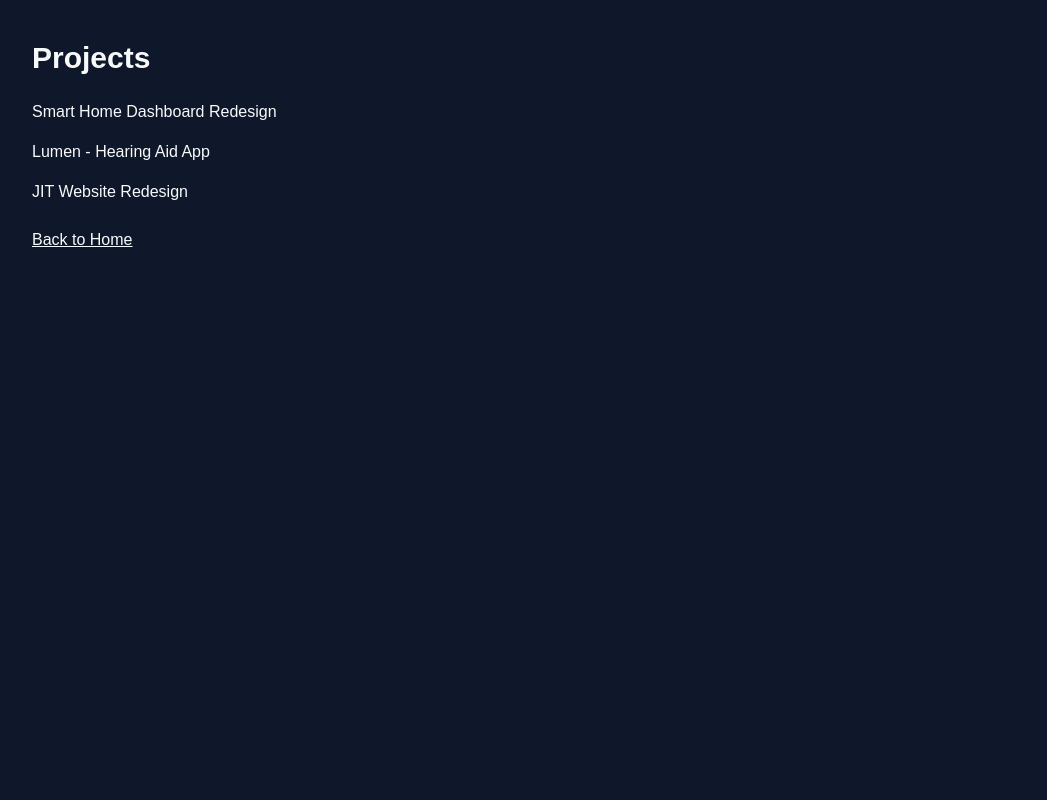
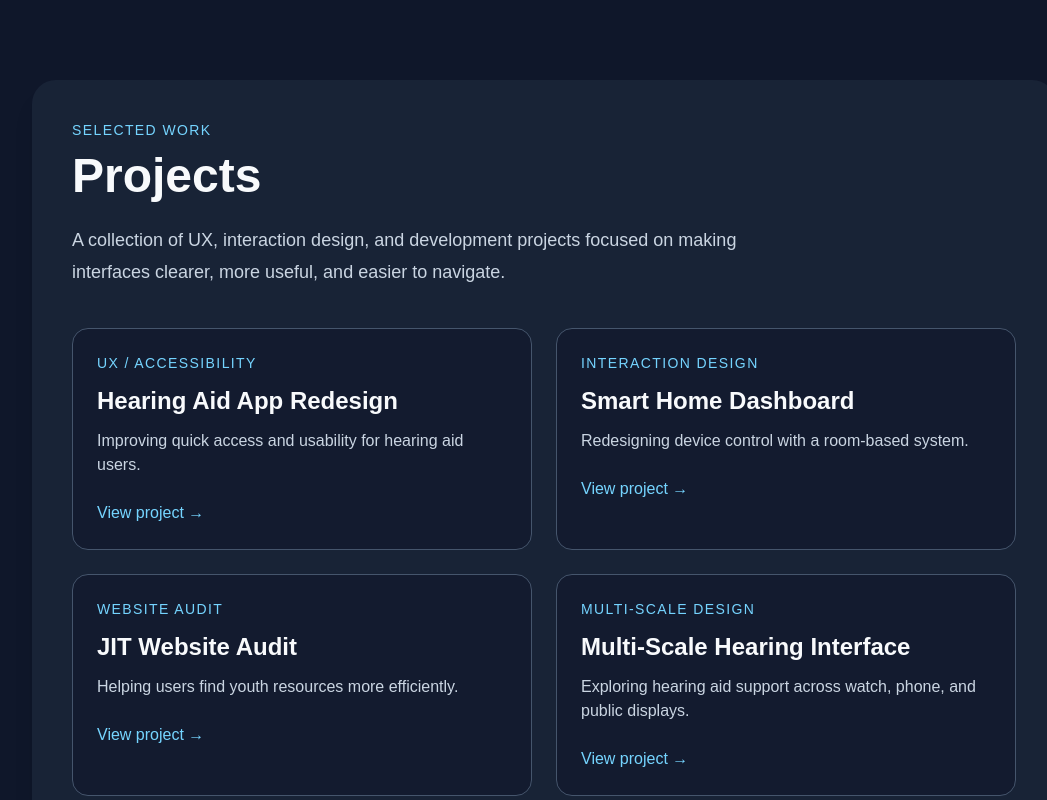
Before and after one commit to Jaibroo/J-Portfolio, a Next.js app: page /J-Portfolio/projects in a window 1280 px wide. Shown: the top 800 px of the page, without its empty margins (8-1055 px from the left). Built offline with nearby package versions, Linux system fonts and the light colour scheme.

Commit message:
expanded project routes & fleshed out the projects page

```diff
--- a/app/page.tsx
+++ b/app/page.tsx
@@ -37,39 +37,51 @@ export default function Home() {
           <h2 className="text-4xl font-semibold text-slate-50">Projects</h2>
 
           <div className="mt-8 space-y-6">
-            <div className="rounded-2xl border border-slate-600 bg-slate-900/60 p-6">
+            <Link
+              href="/projects/hearing-aid-app/"
+              className="block rounded-2xl border border-slate-600 bg-slate-900/60 p-6 transition hover:-translate-y-1 hover:border-sky-400 hover:shadow-xl"
+            >
               <h3 className="text-xl font-medium text-slate-50">
                 Hearing Aid App Redesign
               </h3>
               <p className="mt-2 text-slate-300">
                 Improving quick access and usability for hearing aid users.
               </p>
-            </div>
+              <p className="mt-4 text-sky-300">View project →</p>
+            </Link>
 
-            <div className="rounded-2xl border border-slate-600 bg-slate-900/60 p-6">
+            <Link
+              href="/projects/smart-home-dashboard/"
+              className="block rounded-2xl border border-slate-600 bg-slate-900/60 p-6 transition hover:-translate-y-1 hover:border-sky-400 hover:shadow-xl"
+            >
               <h3 className="text-xl font-medium text-slate-50">
                 Smart Home Dashboard
               </h3>
               <p className="mt-2 text-slate-300">
                 Redesigning device control with a room-based system.
               </p>
-            </div>
+              <p className="mt-4 text-sky-300">View project →</p>
+            </Link>
 
-            <div className="rounded-2xl border border-slate-600 bg-slate-900/60 p-6">
+            <Link
+              href="/projects/jit-website-audit/"
+              className="block rounded-2xl border border-slate-600 bg-slate-900/60 p-6 transition hover:-translate-y-1 hover:border-sky-400 hover:shadow-xl"
+            >
               <h3 className="text-xl font-medium text-slate-50">
                 JIT Website Audit
               </h3>
               <p className="mt-2 text-slate-300">
                 Helping users find resources more efficiently.
               </p>
-            </div>
+              <p className="mt-4 text-sky-300">View project →</p>
+            </Link>
           </div>
 
           <Link
             className="mt-8 inline-block rounded-full border border-sky-400 px-6 py-3 text-sky-300 transition hover:bg-sky-400 hover:text-slate-950"
             href="/projects"
           >
-            View more →
+            View all projects →
           </Link>
         </div>
       </section>
--- a/app/projects/[slug]/page.tsx
+++ b/app/projects/[slug]/page.tsx
@@ -6,15 +6,29 @@ const projectData = {
     description:
       "A UX project focused on helping hearing aid users quickly adjust settings in changing sound environments.",
   },
+
   "smart-home-dashboard": {
     title: "Smart Home Dashboard Redesign",
     description:
       "A redesign that organizes smart home devices by room so users can find and control devices faster.",
   },
+
   "jit-website-audit": {
     title: "JIT Website Audit",
     description:
       "A website audit focused on helping young adults find resources more easily.",
+  },
+
+  "multi-scale-hearing-interface": {
+    title: "Multi-Scale Hearing Interface",
+    description:
+      "A project exploring how hearing aid support changes across inch, foot, and yard-scale interfaces.",
+  },
+
+  "portfolio-scroll-reveal": {
+    title: "Portfolio Scroll Reveal",
+    description:
+      "A Next.js interaction study recreating a scroll-based reveal effect inspired by portfolio websites.",
   },
 };
 
@@ -35,6 +49,7 @@ export default function ProjectPage({
     return (
       <main className="min-h-screen p-10">
         <h1 className="text-3xl font-bold">Project not found</h1>
+
         <Link className="underline mt-6 inline-block" href="/projects">
           Back to Projects
         </Link>
--- a/app/projects/page.tsx
+++ b/app/projects/page.tsx
@@ -1,19 +1,82 @@
 import Link from "next/link";
+
+const projects = [
+  {
+    title: "Hearing Aid App Redesign",
+    description: "Improving quick access and usability for hearing aid users.",
+    slug: "hearing-aid-app",
+    type: "UX / Accessibility",
+  },
+  {
+    title: "Smart Home Dashboard",
+    description: "Redesigning device control with a room-based system.",
+    slug: "smart-home-dashboard",
+    type: "Interaction Design",
+  },
+  {
+    title: "JIT Website Audit",
+    description: "Helping users find youth resources more efficiently.",
+    slug: "jit-website-audit",
+    type: "Website Audit",
+  },
+  {
+    title: "Multi-Scale Hearing Interface",
+    description: "Exploring hearing aid support across watch, phone, and public displays.",
+    slug: "multi-scale-hearing-interface",
+    type: "Multi-Scale Design",
+  },
+  {
+    title: "Portfolio Scroll Reveal",
+    description: "A Next.js interaction study using scroll-based content reveal.",
+    slug: "portfolio-scroll-reveal",
+    type: "Next.js Interaction",
+  },
+];
 
 export default function Projects() {
   return (
-    <main className="min-h-screen p-10">
-      <h1 className="text-3xl font-bold">Projects</h1>
+    <main className="min-h-screen px-10 py-20">
+      <section className="max-w-5xl rounded-3xl bg-slate-800/70 p-10 shadow-xl">
+        <p className="text-sm uppercase tracking-widest text-sky-300">
+          Selected Work
+        </p>
 
-      <ul className="mt-6 space-y-4">
-        <li>Smart Home Dashboard Redesign </li>
-        <li>Lumen - Hearing Aid App</li>
-        <li>JIT Website Redesign</li>
-      </ul>
+        <h1 className="mt-3 text-5xl font-bold text-slate-50">Projects</h1>
 
-      <Link className="underline block mt-6" href="/">
-        Back to Home
-      </Link>
+        <p className="mt-6 max-w-2xl text-lg leading-8 text-slate-300">
+          A collection of UX, interaction design, and development projects focused
+          on making interfaces clearer, more useful, and easier to navigate.
+        </p>
+
+        <div className="mt-10 grid gap-6 md:grid-cols-2">
+          {projects.map((project) => (
+            <Link
+              key={project.slug}
+              href={`/projects/${project.slug}/`}
+              className="block rounded-2xl border border-slate-600 bg-slate-900/60 p-6 transition hover:-translate-y-1 hover:border-sky-400 hover:shadow-xl"
+            >
+              <p className="text-sm uppercase tracking-widest text-sky-300">
+                {project.type}
+              </p>
+
+              <h2 className="mt-3 text-2xl font-semibold text-slate-50">
+                {project.title}
+              </h2>
+
+              <p className="mt-3 text-slate-300">{project.description}</p>
+
+              <p className="mt-6 text-sky-300">View project →</p>
+            </Link>
+          ))}
+        </div>
+
+        <Link
+          className="mt-10 inline-block rounded-full border border-sky-400 px-6 py-3 text-sky-300 transition hover:bg-sky-400 hover:text-slate-950"
+          href="/"
+        >
+          Back Home
+        </Link>
+      </section>
     </main>
   );
 }
```
